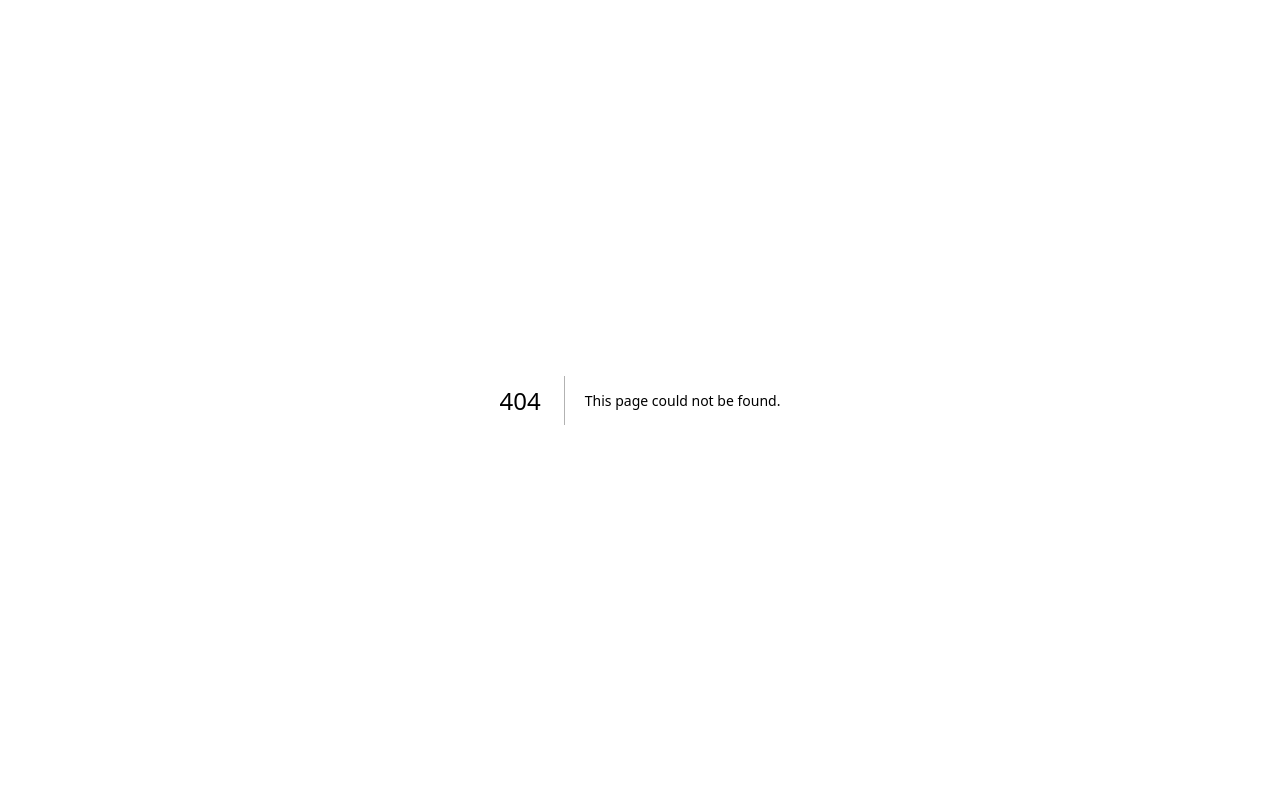
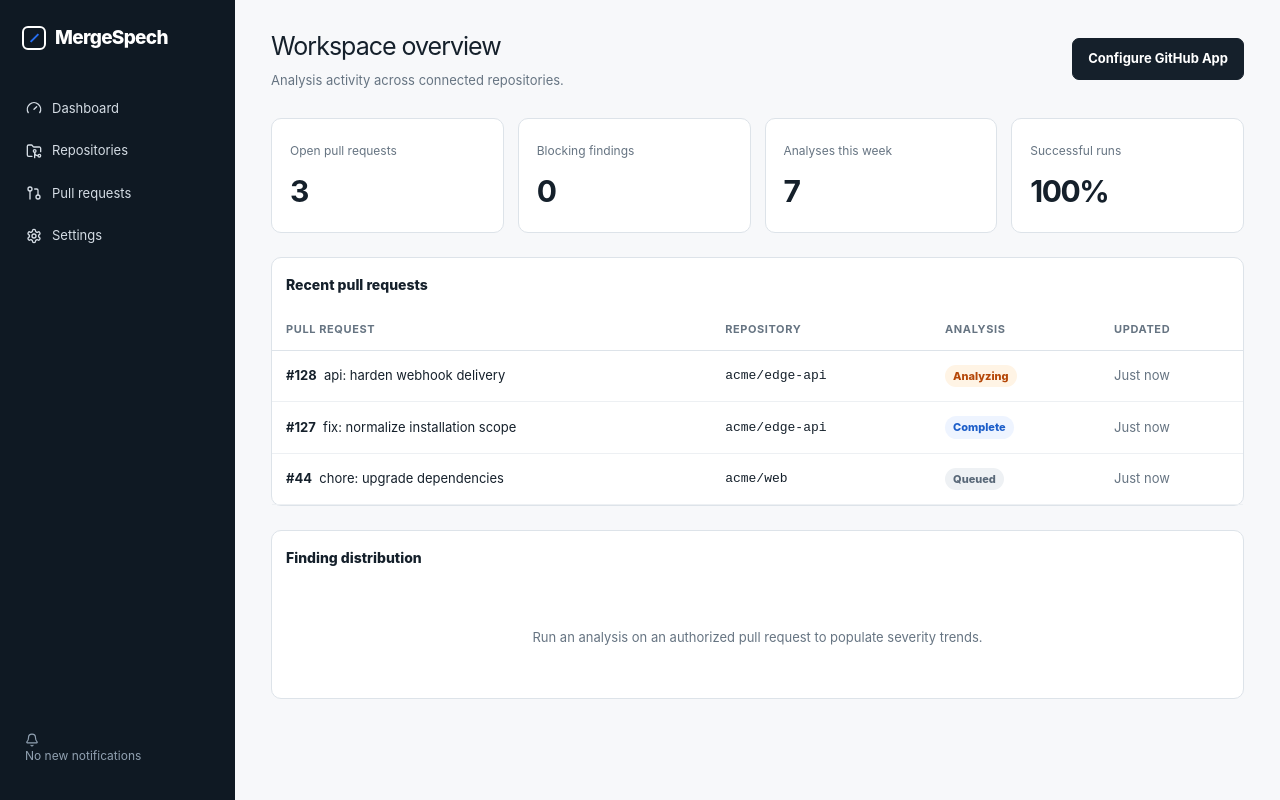
Before and after one commit to Mhuseyin7/MergeSpech, a Next.js app: page /dashboard in a window 1280 px wide. Before the commit this address had no page. Built offline with nearby package versions, Linux system fonts and the light colour scheme.

Commit message:
feat: add workspace dashboard

```diff
--- /dev/null
+++ b/app/dashboard/page.tsx
@@ -0,0 +1,3 @@
+import { AppShell } from "@/components/AppShell";
+const prs=[['#128','api: harden webhook delivery','acme/edge-api','Analyzing','warn'],['#127','fix: normalize installation scope','acme/edge-api','Complete',''],['#44','chore: upgrade dependencies','acme/web','Queued','gray']];
+export default function Dashboard(){return <AppShell><div className="topline"><div><h1>Workspace overview</h1><p>Analysis activity across connected repositories.</p></div><button className="btn">Configure GitHub App</button></div><section className="metrics">{[['3','Open pull requests'],['0','Blocking findings'],['7','Analyses this week'],['100%','Successful runs']].map(([n,l])=><div className="metric panel" key={l}><span className="label">{l}</span><strong>{n}</strong></div>)}</section><section className="section panel"><div style={{padding:'16px 14px 4px'}} className="section-title">Recent pull requests</div><table className="table"><thead><tr><th>Pull request</th><th>Repository</th><th>Analysis</th><th>Updated</th></tr></thead><tbody>{prs.map(([num,title,repo,status,tone])=><tr key={num}><td><strong>{num}</strong> &nbsp;{title}</td><td className="mono">{repo}</td><td><span className={'badge '+tone}>{status}</span></td><td style={{color:'#667482'}}>Just now</td></tr>)}</tbody></table></section><section className="section panel"><div className="section-title" style={{padding:'16px 14px 0'}}>Finding distribution</div><div className="empty">Run an analysis on an authorized pull request to populate severity trends.</div></section></AppShell>}
--- /dev/null
+++ b/components/AppShell.tsx
@@ -0,0 +1,3 @@
+import Link from "next/link"; import { Bell, FolderGit2, Gauge, GitPullRequest, Settings } from "lucide-react"; import { Logo } from "./Logo";
+const links=[[Gauge,"Dashboard","/dashboard"],[FolderGit2,"Repositories","/repositories"],[GitPullRequest,"Pull requests","/pull-requests"],[Settings,"Settings","/settings"]] as const;
+export function AppShell({children}:{children:React.ReactNode}){return <div className="app"><aside className="side"><Logo/>{links.map(([Icon,label,href])=><Link href={href} key={href}><Icon size={16}/>{label}</Link>)}<div style={{position:"absolute",bottom:25,fontSize:12,color:"#91a1b1",padding:10}}><Bell size={14} style={{verticalAlign:"middle",marginRight:7}}/>No new notifications</div></aside><main className="main">{children}</main></div>}
```
